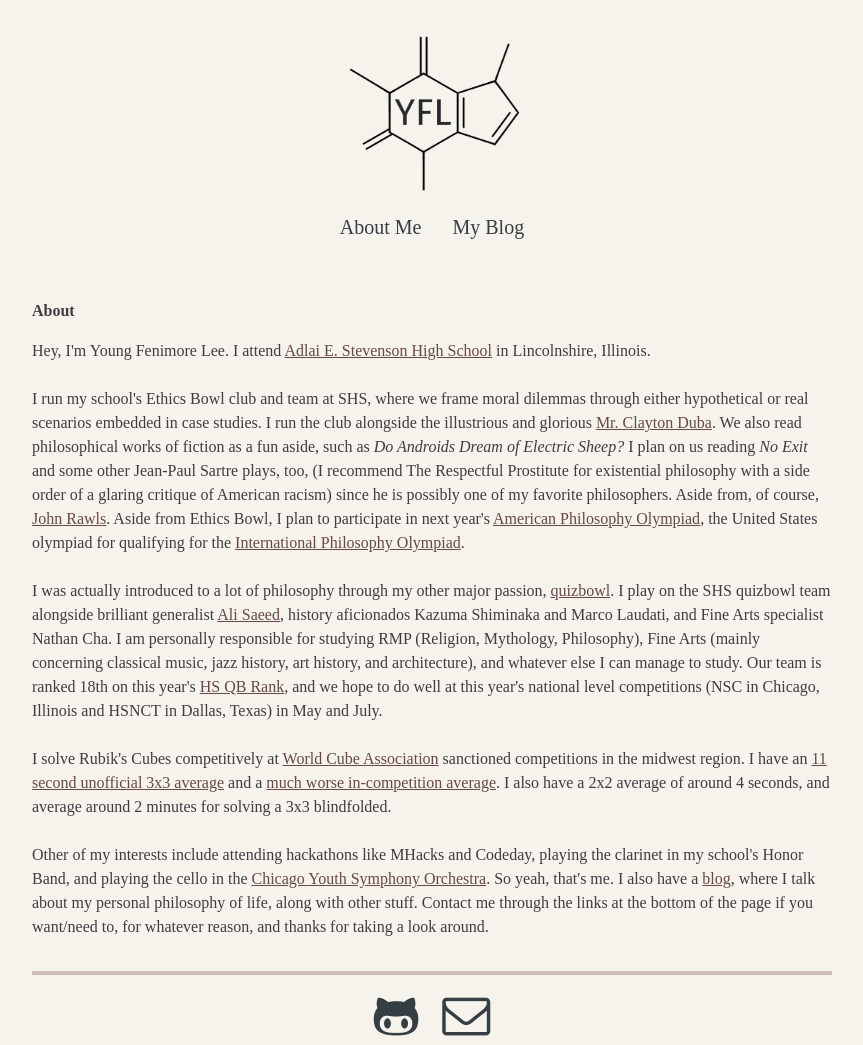
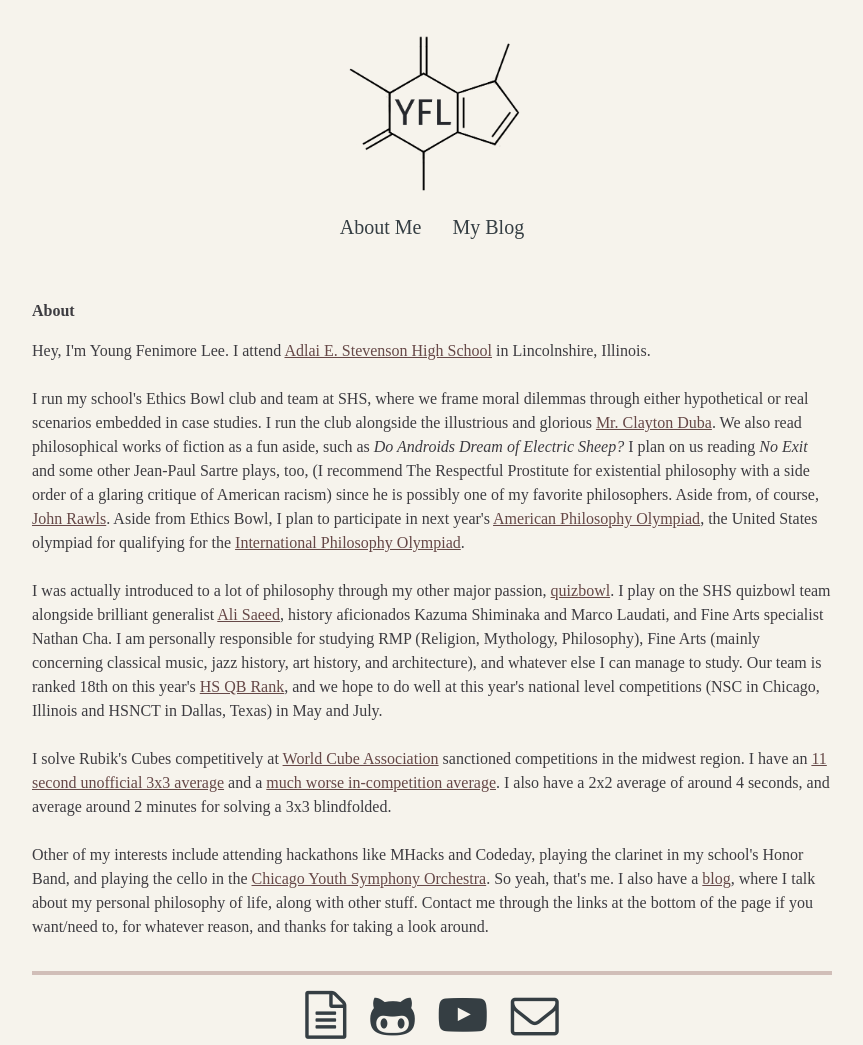
Before and after one commit to youngflee/youngflee.github.io, a Jekyll site: the page built from index.html, in a window 1280 px wide. Shown: the whole page, without its empty margins (208-1071 px from the left). Built offline with Jekyll 4.4.1, drawn with Linux system fonts in a browser that asks for light colours; nearby versions of some CDN libraries.

Commit message:
added to footer

```diff
--- a/_layouts/default.html
+++ b/_layouts/default.html
@@ -56,7 +56,9 @@
 
   <div class="footer">
     <div class="extra_footer">
+      <a href="https://youngflee.xyz/YoungLeeResume2016pedf"><i class="fa fa-file-text-o fa-3x"></i></a>
       <a href="https://github.com/youngflee"><i class="fa fa-github-alt fa-3x"></i></a>
+      <a href="https://www.youtube.com/channel/UCg84fTpfke-b3xAWRdJQg4w"><i class="fa fa-youtube-play fa-3x"></i></a>
       <a href="mailto:young@youngflee.xyz"><i class="fa fa-envelope-o fa-3x"></i></a>
     </div>
   </div>
```
